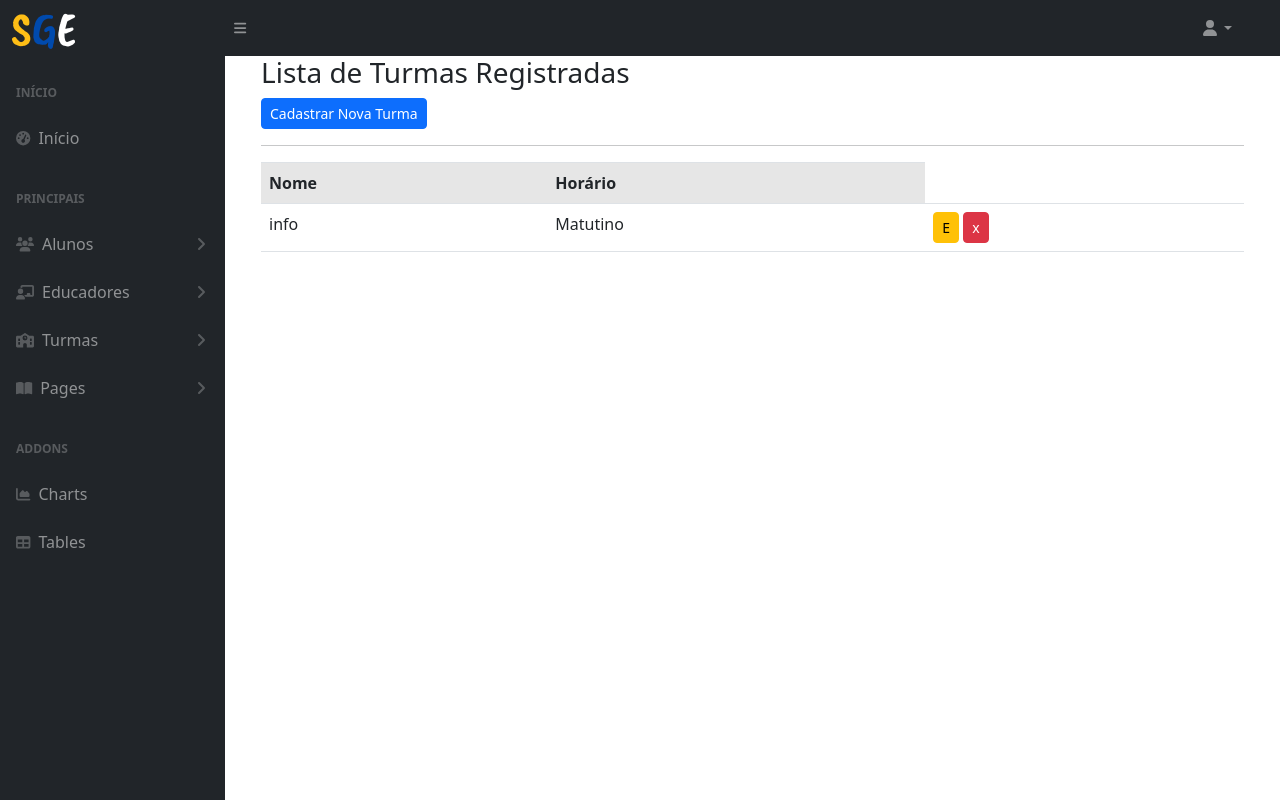
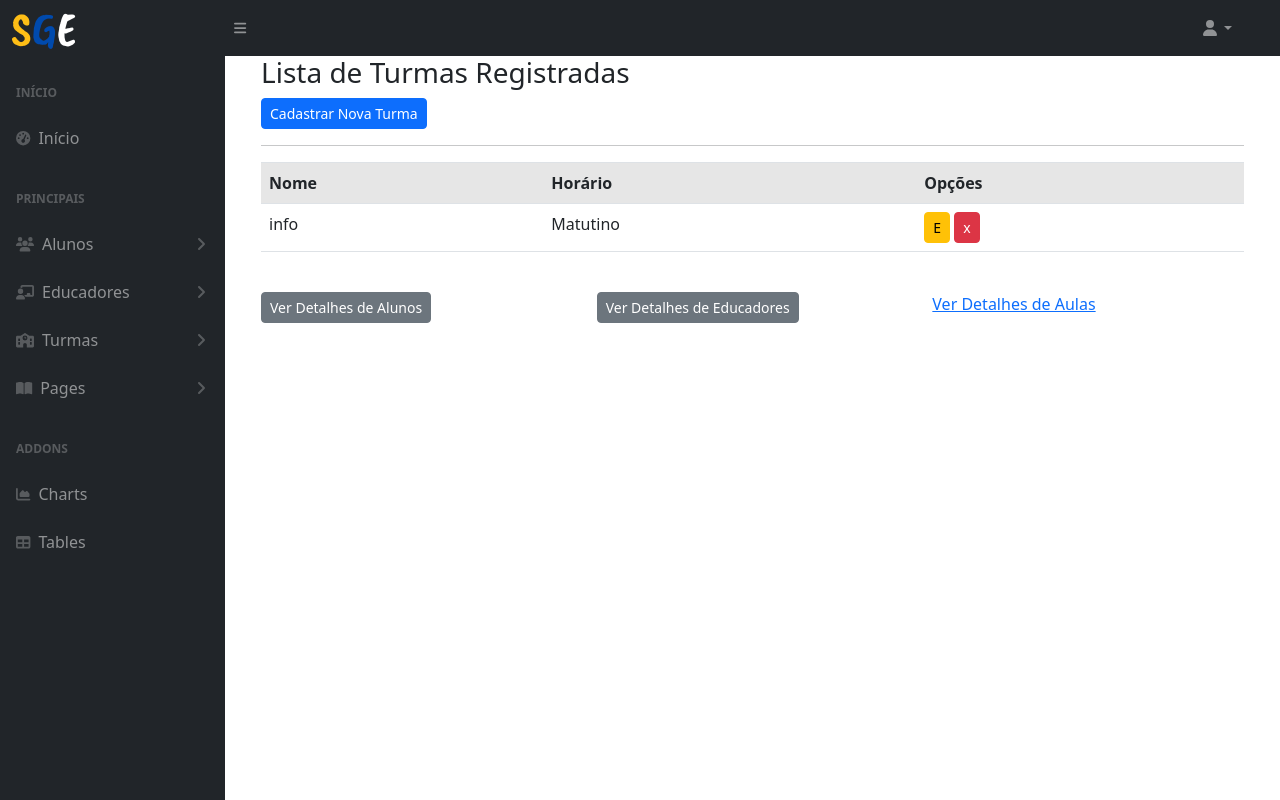
Before and after one commit to gukkray/SGE, a Django app: page /turmas/ in a window 1280 px wide. Run offline with Django 5.2, Linux system fonts and the light colour scheme; a user stored in the database is signed in; data comes from the database, SQL or seed files in the repository; both versions use the stored data as it was after the commit; some libraries are stand-ins or nearby versions.

Commit message:
linkando quadros

```diff
--- a/cadastros/templates/turma/turma_list.html
+++ b/cadastros/templates/turma/turma_list.html
@@ -18,6 +18,7 @@
             <tr>
                 <th>Nome</th>
                 <th>Horário</th>
+                <th>Opções</th>
             </tr>
 
             {% for turma in turmas %}
@@ -31,10 +32,24 @@
             </tr>
             {% empty %}
             <tr>
-                <td colspan="5">Nenhuma turma registrada.</td>
+                <td colspan="3">Nenhuma turma registrada.</td>
             </tr>
             {% endfor %}
         </table>
     </div>
+
+    <!-- Links de "Ver Detalhes" para Alunos, Educadores e Aulas -->
+    <div class="row mt-4">
+        <div class="col">
+            <a href="{% url 'aluno_list' %}" class="btn btn-secondary btn-sm">Ver Detalhes de Alunos</a>
+        </div>
+        <div class="col">
+            <a href="{% url 'educador_list' %}" class="btn btn-secondary btn-sm">Ver Detalhes de Educadores</a>
+        </div>
+        <div class="col">
+            <a href=class="btn btn-secondary btn-sm">Ver Detalhes de Aulas</a>
+        </div>
+    </div>
 </div>
+
 {% endblock %}
--- a/cadastros/urls.py
+++ b/cadastros/urls.py
@@ -2,7 +2,7 @@ from django.urls import path
 from .views import (
     TurmaListView, TurmaCreateView, TurmaUpdateView, TurmaDeleteView,
     AlunoListView, AlunoCreateView, AlunoUpdateView, AlunoDeleteView,
-    EducadorListView, EducadorCreateView, EducadorUpdateView, EducadorDeleteView
+    EducadorListView, EducadorCreateView, EducadorUpdateView, EducadorDeleteView,
 )
 
 urlpatterns = [
@@ -23,4 +23,8 @@ urlpatterns = [
     path('educadores/create/', EducadorCreateView.as_view(), name='educador_create'),
     path('educadores/update/<int:pk>/', EducadorUpdateView.as_view(), name='educador_update'),
     path('educadores/delete/<int:pk>/', EducadorDeleteView.as_view(), name='educador_delete'),
+
+    path('turmas/', TurmaListView.as_view(), name='turma_list'),
+    path('alunos/', AlunoListView.as_view(), name='aluno_list'),
+    path('educadores/', EducadorListView.as_view(), name='educador_list'),
 ]
--- a/paginas/templates/index.html
+++ b/paginas/templates/index.html
@@ -37,7 +37,7 @@
             <div class="card text-white mb-4">
                 <div class="card-body">Alunos</div>
                 <div class="card-footer d-flex align-items-center justify-content-between">
-                    <a class="small text-white stretched-link" href="#">Ver detalhes</a>
+                    <a class="small text-white stretched-link" href="{% url 'aluno_list' %}">Ver detalhes</a>
                     <div class="small text-white"><i class="fas fa-angle-right"></i></div>
                 </div>
             </div>
@@ -46,7 +46,7 @@
             <div class="card text-white mb-4">
                 <div class="card-body">Turmas</div>
                 <div class="card-footer d-flex align-items-center justify-content-between">
-                    <a class="small text-white stretched-link" href="#">Ver detalhes</a>
+                    <a class="small text-white stretched-link" href="{% url 'turma_list' %}">Ver detalhes</a>
                     <div class="small text-white"><i class="fas fa-angle-right"></i></div>
                 </div>
             </div>
@@ -55,7 +55,7 @@
             <div class="card text-white mb-4">
                 <div class="card-body">Educadores</div>
                 <div class="card-footer d-flex align-items-center justify-content-between">
-                    <a class="small text-white stretched-link" href="#">Ver detalhes</a>
+                    <a class="small text-white stretched-link" href="{% url 'educador_list' %}">Ver detalhes</a>
                     <div class="small text-white"><i class="fas fa-angle-right"></i></div>
                 </div>
             </div>
```
Also changed, not shown: cadastros/templates/aluno/aluno_list.html (+14 -0 lines), cadastros/templates/educador/educador_list.html (+14 -0 lines), cadastros/views.py (line endings or trailing spaces), db.sqlite3.
